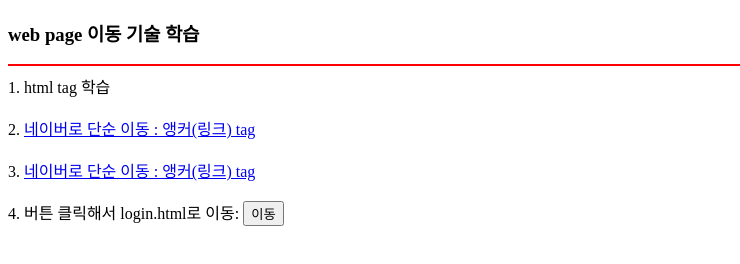
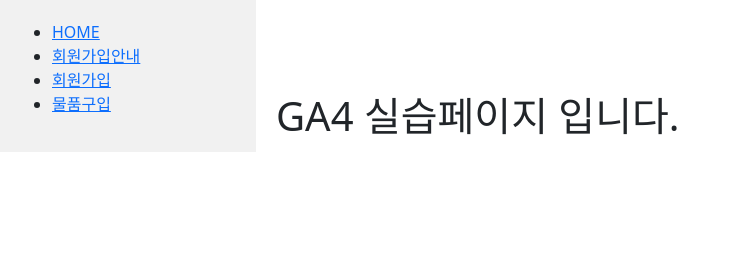
Before and after one commit to wonjeong426-cell/wonjeong426-cell.github.io, a plain HTML site: page index.html in a window 1280 px wide. Shown: the whole page, without its empty margins (0-740 px from the left). Drawn offline with nearby package versions, Linux system fonts and the light colour scheme.

Commit message:
Update index.html

```diff
--- a/index.html
+++ b/index.html
@@ -11,19 +11,48 @@
   gtag('config', 'G-MYSYNZWGJB');
 </script>
 
-   <title>index.html</title>
+    <title>GA4 Example for Github</title>
+    <link rel="stylesheet" href="https://cdn.jsdelivr.net/npm/bootstrap@5.2.3/dist/css/bootstrap.min.css">
+
+    <style>
+        /* 왼쪽 메뉴 스타일 */
+        nav {
+            width: 20%;
+            float: left;
+            background-color: #f1f1f1;
+            padding: 20px;
+        }
+
+        /* 오른쪽 내용 영역 스타일 */
+        article {
+            width: 80%;
+            float: right;
+            padding: 20px;
+        }
+
+        /* 스마트폰 화면 (예시: 너비 768px 이하) */
+        @media (max-width: 768px) {
+            nav, article {
+                width: 100%;
+                float: none;
+            }
+        }
+
+    </style>
 </head>
 <body>
-   <h3>web page 이동 기술 학습</h3>
-   <hr color="red">
-   <!-- HTML 태그 학습 -->
-   1. html tag 학습 <br><br>
-   <!-- 네이버로 단순 이동 -->
-   2. <a href="http://www.naver.com">네이버로 단순 이동 : 앵커(링크) tag</a> <br><br>
-   <!-- 새로운 탭에서 네이버로 이동 -->
-   3. <a href="http://www.naver.com" target="blank">네이버로 단순 이동 : 앵커(링크) tag</a> <br><br>
-   <!-- 버튼 클릭 시 login.html로 이동 -->
-   4. 버튼 클릭해서 login.html로 이동:
-   <button onclick="location.href='login.html'">이동</button>
+  <nav>
+    <ul>
+      <li><a href="./index.html">HOME</a></li>
+      <li><a href="./ga4_d1.html">회원가입안내</a></li>
+      <li><a href="./ga4_d2.html">회원가입</a></li>
+      <li><a href="./ga4_d3.html">물품구입</a></li>
+    </ul>
+  </nav>
+  <article>
+    <br><br><br>
+    <H1>GA4 실습페이지 입니다.</H1>
+    <br><br><br>
+  </article>
 </body>
 </html>
```
